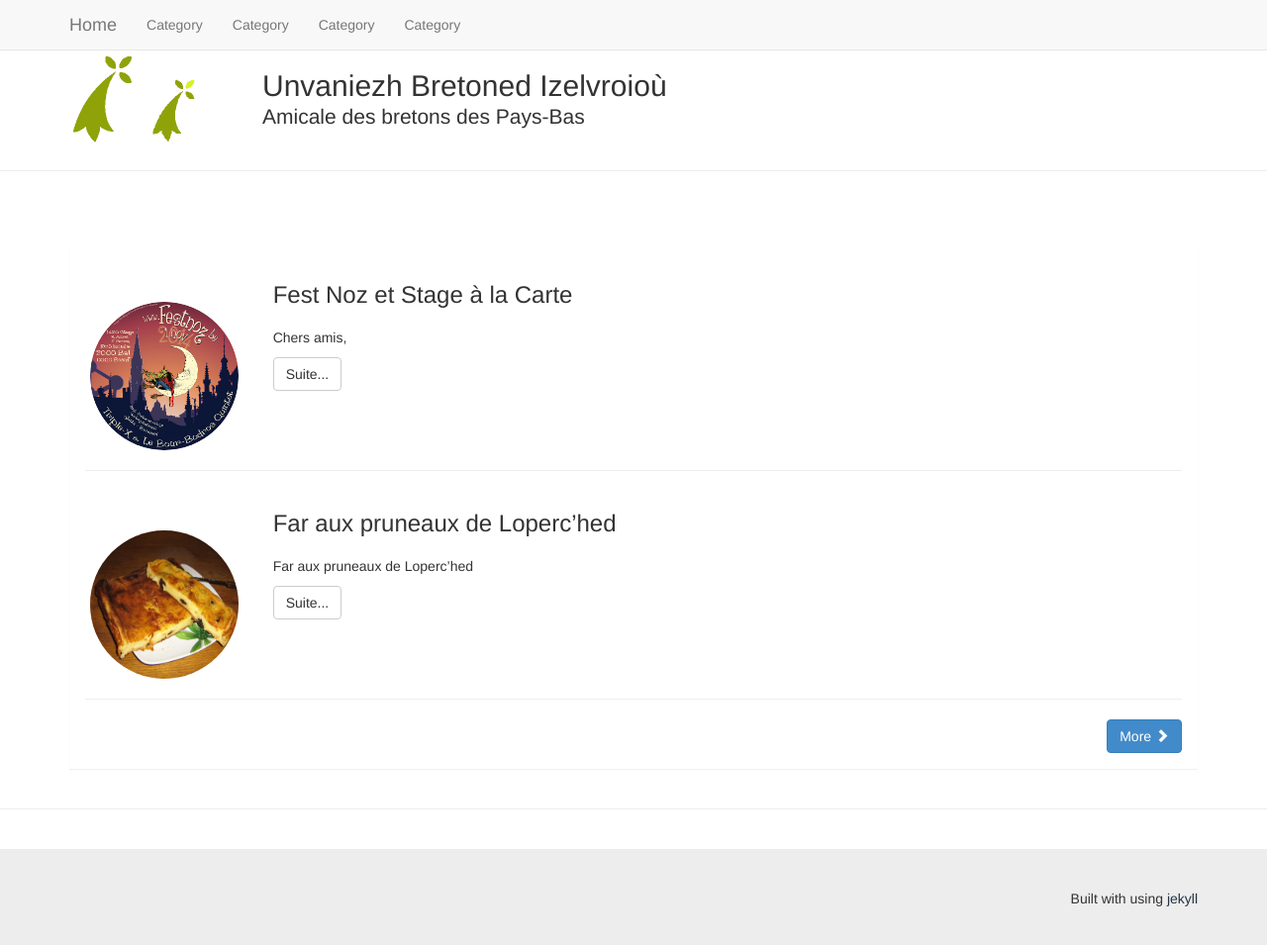
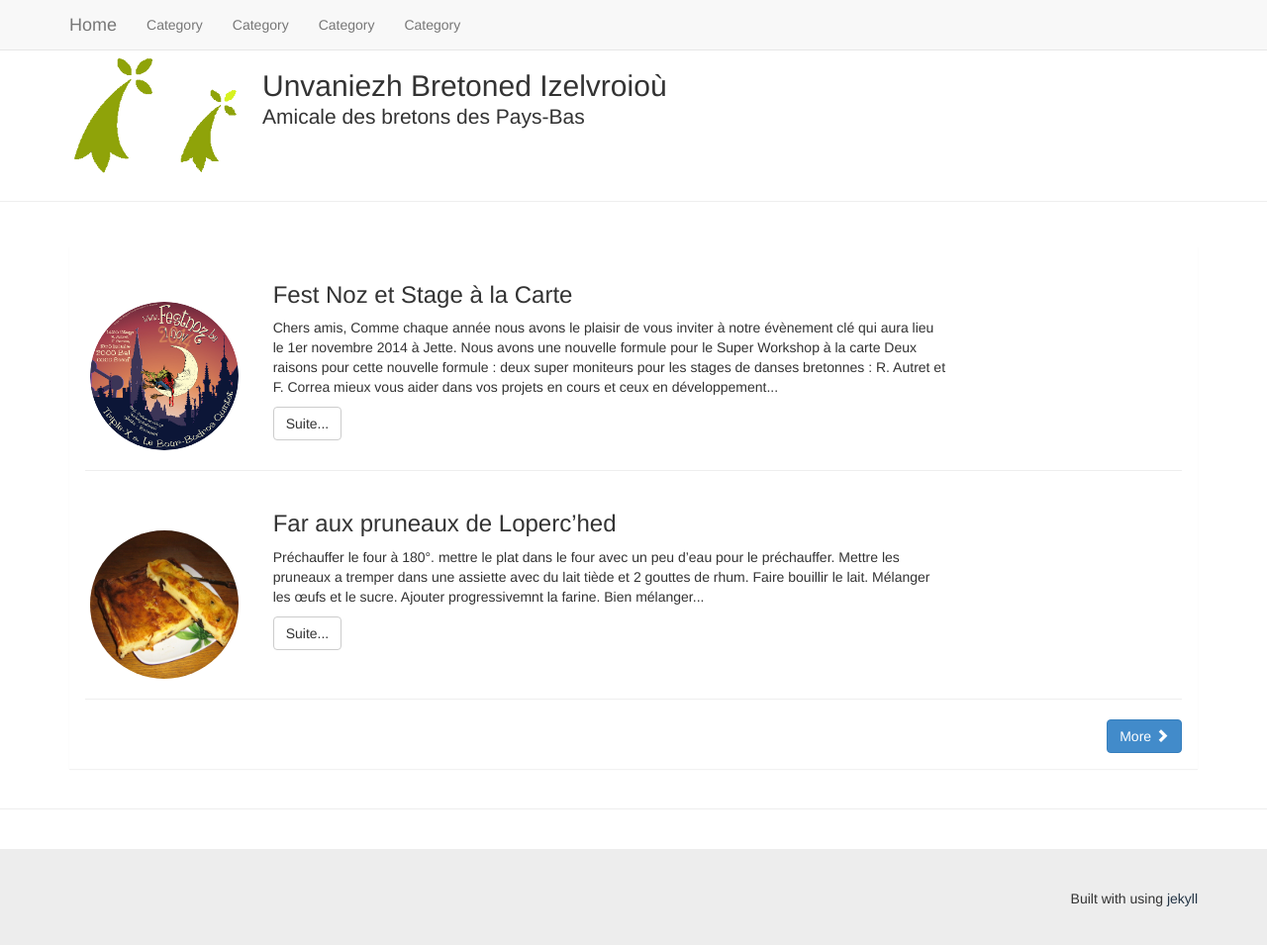
Before and after one commit to ymorvan/breizh-izelvroiou, a Jekyll site: the page built from index.html, in a window 1280 px wide and 968 px high. Shown: the top 955 px of the window at 99% size. Built offline with Jekyll 4.4.1, drawn with Linux system fonts in a browser that asks for light colours; nearby versions of some CDN libraries; library files that are not in the unit come from our copies.

Commit message:
far jpeg added$

```diff
--- a/_config.yml
+++ b/_config.yml
@@ -18,7 +18,7 @@ permalink: none
 
 # # Server
 # destination:      _gh_pages
-# host:             0.0.0.0
-# port:             9001
+host:             192.168.1.10
+port:             8080
 # baseurl:          /
 # encoding:         UTF-8
--- a/_includes/header.html
+++ b/_includes/header.html
@@ -46,7 +46,7 @@
     <div class="row">
 
       <div class="col-md-2"> <!-- span 6 column out of the 12 -->
-	<img src="images/siteon0.png"  width='150' height='100'>
+	<img src="images/siteon0.png"  width='200' >
       </div>
 
       <div class="col-md-10">
--- a/_posts/2009-10-09-Far-aux-Pruneaux-de-Loperhet.md
+++ b/_posts/2009-10-09-Far-aux-Pruneaux-de-Loperhet.md
@@ -4,6 +4,7 @@ title: Far aux pruneaux de Loperc’hed
 redirect_from: "/Far-aux-pruneaux-de-Loperhet.html"
 recipe-attribution: Lena
 image: images/rubon4.jpg
+excerpt: "Préchauffer le four à 180°. mettre le plat dans le four avec un peu d’eau pour le préchauffer. Mettre les pruneaux a tremper dans une assiette avec du lait tiède et 2 gouttes de rhum. Faire bouillir le lait. Mélanger les œufs et le sucre. Ajouter progressivemnt la farine. Bien mélanger..."
 ---
 Far aux pruneaux de Loperc’hed
 
@@ -16,3 +17,15 @@ Ingrédients :
 * 3/4 l lait
 * pruneaux
 * 2 gouttes de rhum
+
+Préchauffer le four à 180°. mettre le plat dans le four avec un peu
+d’eau pour le préchauffer. Mettre les pruneaux a tremper dans une
+assiette avec du lait tiède et 2 gouttes de rhum. Faire bouillir le
+lait. Mélanger les œufs et le sucre. Ajouter progressivemnt la
+farine. Bien mélanger.
+
+
+Verser progressivement le lait chaud sur la pâte. Bien remuer. Ajouter
+les pruneaux egouttés. Sortir le plat du four. Vider l’eau. Ajouter
+quelques morceaux de beurre dans le fond du plat. Mettre le melange
+dans le plat et placer au four pendant 1 heure environ à 180°.
--- a/_posts/2014-06-24-Fest-Noz-Stage-a-la-Carte.md
+++ b/_posts/2014-06-24-Fest-Noz-Stage-a-la-Carte.md
@@ -3,17 +3,16 @@ layout: post
 title: Fest Noz et Stage à la Carte
 redirect_from: "/Fest-Noz-Stage-a-la-Carte-www.html"
 image: images/arton29.png
+excerpt: "Chers amis, Comme chaque année nous avons le plaisir de vous inviter à notre évènement clé qui aura lieu le 1er novembre 2014 à Jette. Nous avons une nouvelle formule pour le Super Workshop à la carte Deux raisons pour cette nouvelle formule : deux super moniteurs pour les stages de danses bretonnes : R. Autret et F. Correa mieux vous aider dans vos projets en cours et ceux en développement..."
 ---
-
 Chers amis,
 
 Comme chaque année nous avons le plaisir de vous inviter à notre
-évènement clé qui aura lieu le 1er novembre 2014 à Jette. Festnoz &
-Stage à la Carte
+évènement clé qui aura lieu le 1er novembre 2014 à Jette.
 
 Nous avons une nouvelle formule pour le Super Workshop à la carte Deux
 raisons pour cette nouvelle formule : deux super moniteurs pour les
-stages de danses bretonnes : R. Autret & F. Correa mieux vous aider
+stages de danses bretonnes : R. Autret et F. Correa mieux vous aider
 dans vos projets en cours et ceux en développement
 
 Nous vous demandons donc de faire vous-même un choix de danses que
@@ -31,6 +30,6 @@ rejoindre le 1er novembre.
 Le but est de vous offrir la qualité "stage à la carte".
 
 Plus d’info pour le Fest Noz et le Stage ? voir l’invitation et
-affiche ci-jointes et => www.festnoz.be
+affiche ci-jointes et => [www.festnoz.be](http://www.festnoz.be)
 
 Cordialement Kenavo
--- a/index.html
+++ b/index.html
@@ -25,7 +25,7 @@ layout: default
               <h3>{{post.title}}</h3>
               <div class="row">
                 <div class="col-xs-9">
-                  <p>{{post.excerpt}}</p>
+                  <p>{{ post.excerpt | remove: '<p>' | remove: '</p>' }}</p>
 		      <a href="{{ post.url | prepend: site.baseurl }}">
 			<p><button class="btn btn-default">
 		      Suite...</button></p></a>
```
Also changed, not shown: images/FarBretonCuit.jpg (added), images/FarBretonCuit2.jpg (added), images/FarBretonPreparation.jpg (added), 2 other files.
